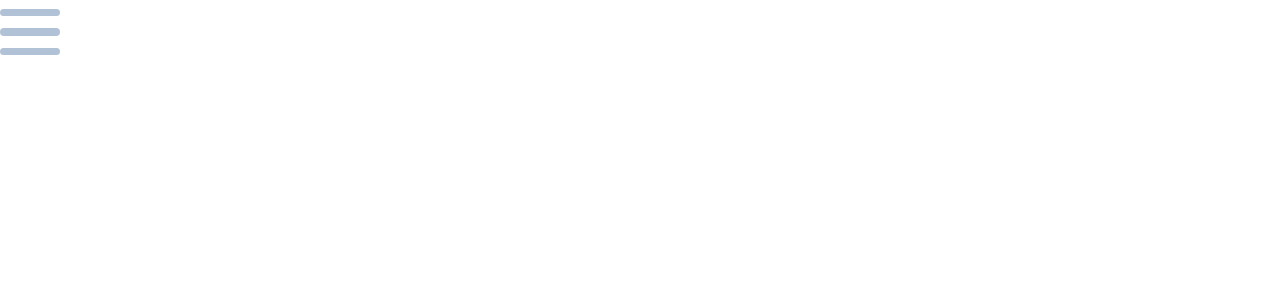
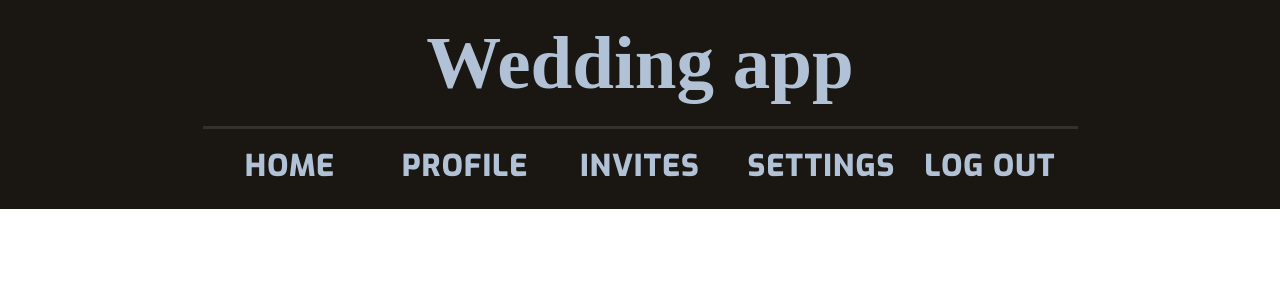
Before and after one commit to GrillCheeseMuncher/Learning-app, a React (Create React App) app: page / in a window 1280 px wide. Shown: the top 300 px of the page. Built offline with nearby package versions, Linux system fonts and the light colour scheme; a web font is replaced by a local one.

Commit message:
add header

```diff
--- a/src/App.scss
+++ b/src/App.scss
@@ -1,32 +1,175 @@
 @import './styles/mixins.scss';
 
+a {
+  text-decoration: none;
+}
+
 .App {
+
+  .header {
+
+    background-color: var(--dark);
+    display: flex;
+    justify-content: space-between;
+    align-items: center;
+
+    .logo {
+      padding: 2rem 1rem;
+      font-family: var(--font-title);
+      font-size: 4rem;
+      text-align: center;
+      color: var(--blue);
+      font-weight: var(--font-title-weight);
+    }
+
     .burgir {
       display: flex;
       flex-direction: column;
       justify-content: center;
-      padding: 0.25rem 1rem 0.25rem 0;
+      padding: 1rem 2rem;
+      transition: 0.75s;
       cursor: pointer;
 
       .krecha_up, .krecha, .krecha_down {
         margin: 6px 0;
         width: 60px;
-        height: 7.5px;
+        height: 6px;
         background-color: var(--blue);
         border-radius: 10px;
         transition: 0.5s;
       }
 
        &.clicked {
+        transition: 0.75s;
+        padding: 1rem 1rem;
+
          .krecha_up {
-          transform: translate(0px, 19.75px) rotate(45deg);
+           transform: translate(0px, 18px) rotate(45deg);
+           background-color: var(--orange);
          }
          .krecha {
            opacity: 0;
          }
          .krecha_down {
-          transform: translate(0px, -19.75px) rotate(-45deg);
+           transform: translate(0px, -18px) rotate(-45deg);
+           background-color: var(--orange);
          }
       }
     }
   }
+
+  .menu {
+    display: none;
+    background-color: var(--dark);
+    text-align: center;
+
+    &.show {
+      display: flex;
+      flex-direction: column;
+      justify-content: center;
+      text-align: center;
+      font-size: 3rem;
+    }
+
+    li {
+        list-style: none;
+        border-top: 1px solid #353029;
+        width: 100%;
+
+        a {
+          display: block;
+          position: relative;
+          padding: 2rem;
+          font-family: var(--font-primary);
+          text-align: center;
+          font-size: 3rem;
+          color: var(--blue);
+          font-weight: var(--font-primary-weight);
+
+          &:active {
+            color: var(--orange);
+          }
+
+          &:focus {
+            color: var(--orange);
+          }
+        }
+      }
+  }
+
+  @include respond(tab-land) {
+
+    .header {
+
+      background-color: var(--dark);
+      display: flex;
+      justify-content: center;
+
+      .burgir {
+        display: none;
+      }
+
+      .logo {
+        padding: 2rem;
+        font-family: var(--font-title);
+        font-size: 7.5rem;
+        text-align: center;
+        color: var(--blue);
+      }
+    }
+
+    .menu {
+      display: flex;
+      justify-content: center;
+
+        li {
+          border-top: 3px solid #353029;
+          width: 17.5rem;
+
+          a {
+            display: inline-block;
+            padding: 2rem;
+            font-size: 3rem;
+            letter-spacing: 0.1rem;
+
+            &:after {
+              content: "";
+              display: block;
+              position: relative;
+              left: 50%;
+              top: 0.5rem;
+              height: 0.5rem;
+              width: 0;
+              background: var(--orange);
+              transition: width 0.25s, left 0.25s;
+            }
+
+            &:hover:after {
+              width: 97.5%;
+              left: 0;
+            }
+
+            &:not(:last-child)::after {
+              height: 0px;
+            }
+
+            &:active {
+              color: var(--blue);
+            }
+
+            &:focus {
+              color: var(--blue);
+            }
+          }
+      }
+    }
+  }
+
+  @include respond(pc) {
+    .menu {
+      li {
+        width: 20rem;
+      }
+    }
+  }
+}
--- a/src/App.tsx
+++ b/src/App.tsx
@@ -1,11 +1,28 @@
 import './App.scss';
+import { useState } from 'react';
 import { Burgir } from './components/unility/Burgir';
 
 function App() {
 
+  const [isClicked, setIsClicked] = useState(false);
+
+  const handleClick = () => {
+    setIsClicked(!isClicked);
+  };
+
   return (
     <div className="App">
-      <Burgir />
+      <nav className='header'>
+        <div className='logo'>Wedding app</div>
+        <Burgir isClicked={isClicked} handleClick={handleClick} />
+      </nav>
+        <div className={`menu ${isClicked ? 'show' : ''}`}>
+            <li><a href="#home">HOME</a></li>
+            <li><a href="#profile">PROFILE</a></li>
+            <li><a href="#invites">INVITES</a></li>
+            <li><a href="#settings">SETTINGS</a></li>
+            <li><a href="#logout">LOG OUT</a></li>
+        </div>
     </div>
   );
 }
--- a/src/components/unility/Burgir.tsx
+++ b/src/components/unility/Burgir.tsx
@@ -1,12 +1,9 @@
-import { useState } from 'react';
+interface BurgirProps {
+  isClicked: boolean;
+  handleClick: () => void;
+}
 
-export const Burgir = () => {
-
-    const [isClicked, setIsClicked] = useState(false);
-
-    const handleClick = () => {
-      setIsClicked(!isClicked);
-    };
+export const Burgir = ({ isClicked, handleClick }: BurgirProps) => {
 
   return (
     <div className={`burgir ${isClicked ? 'clicked' : ''}`} onClick={handleClick}>
--- a/src/styles/mixins.scss
+++ b/src/styles/mixins.scss
@@ -4,7 +4,7 @@
 // - tab-port ------> 600px
 // - tab-land ------> 900px
 // - laptop   ------> 1200px
-// - screen   ------> 1440px
+// - pc   ------> 1440px
 // 1em = 16px
 
 @mixin respond($breakpoint) {
@@ -23,7 +23,7 @@
       @content;
     }
   }
-  @if $breakpoint == screen {
+  @if $breakpoint == pc { //tu zmieniłem bo się gryzło z tym screen w media only screen
     @media only screen and (min-width: 90em) {
       @content;
     }
```
Lines whose indentation alone changed are shown as unchanged.
